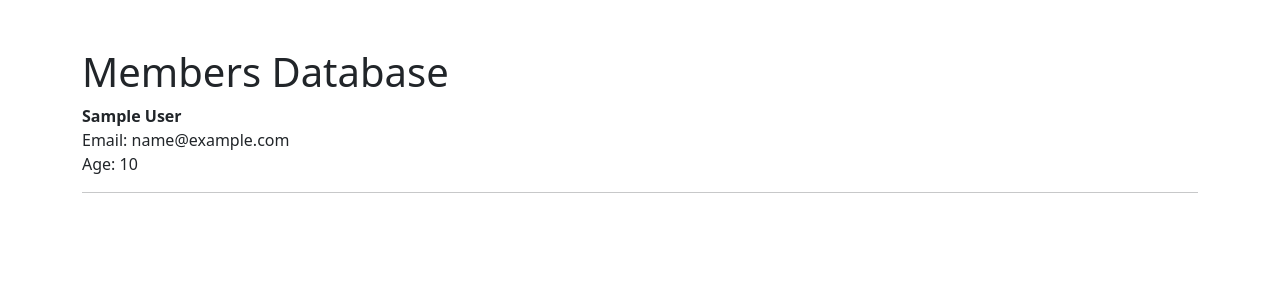
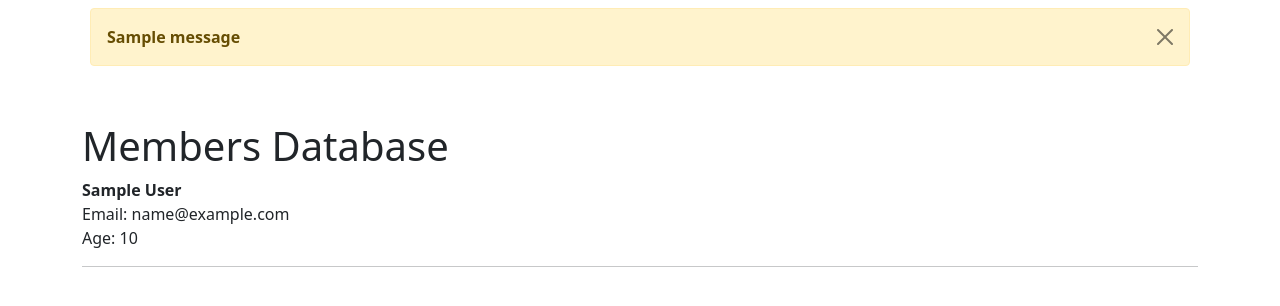
Before and after one commit to Paul-Okello/djangodb, a Django app: page / in a window 1280 px wide. Shown: the top 306 px of the page. Run offline with Django 3.2, Linux system fonts and the light colour scheme; tables that the repository leaves empty hold one stand-in row (values such as "Sample post"); one stand-in notice (Sample message) is shown.

Commit message:
Final Changes

```diff
--- a/djangodb/website/templates/base.html
+++ b/djangodb/website/templates/base.html
@@ -16,9 +16,28 @@
     <title>Hello, world!</title>
   </head>
   <body>
-    <br />
-    <br />
-    <div class="container">{% block content %} {% endblock %}</div>
+    <div class="container">
+      {% if messages %} {% for message in messages %}
+
+      <div
+        class="alert alert-warning alert-dismissible fade show g-3 m-2"
+        role="alert"
+      >
+        <strong>{{message}}</strong>
+        <button
+          type="button"
+          class="btn-close"
+          data-bs-dismiss="alert"
+          aria-label="Close"
+        ></button>
+      </div>
+
+      {% endfor %} {% endif %}
+
+      <br />
+      <br />
+      {% block content %} {% endblock %}
+    </div>
 
     <script
       src="https://cdn.jsdelivr.net/npm/bootstrap@5.0.0-beta1/dist/js/bootstrap.bundle.min.js"
```
